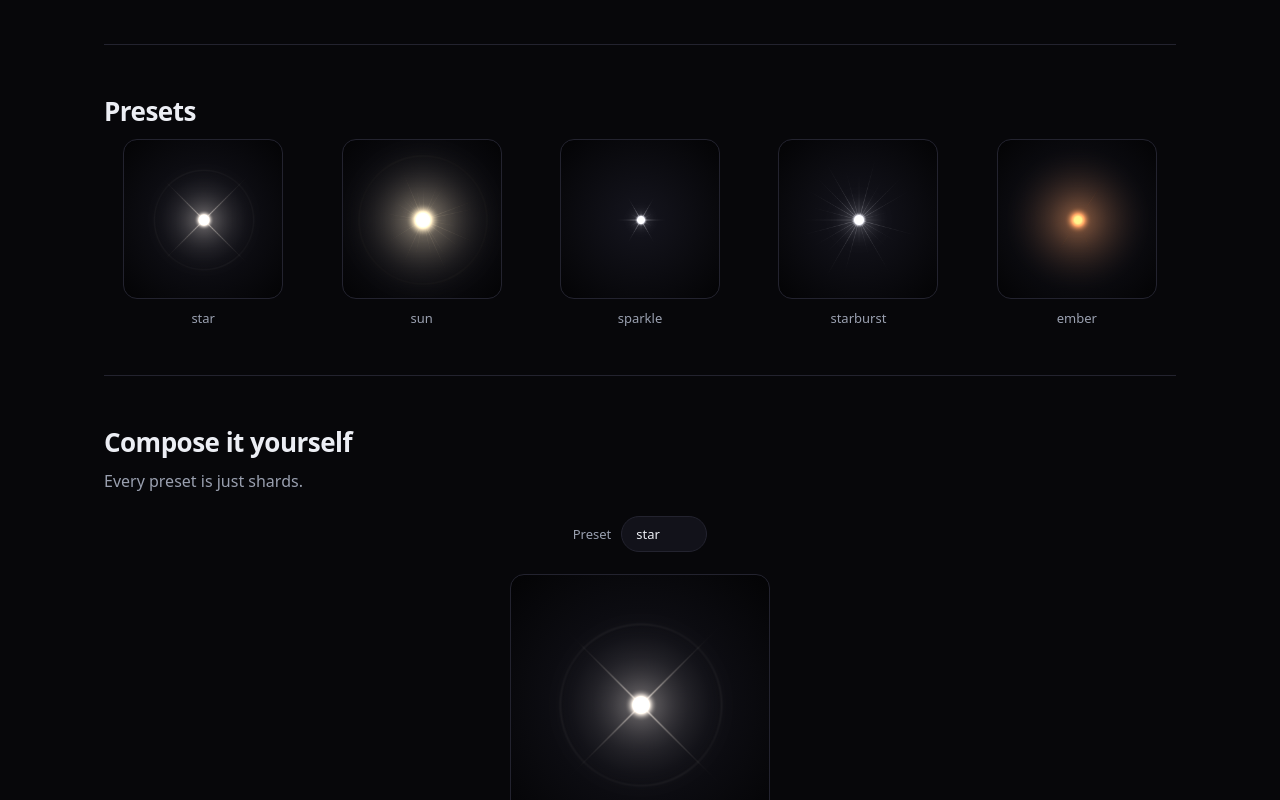
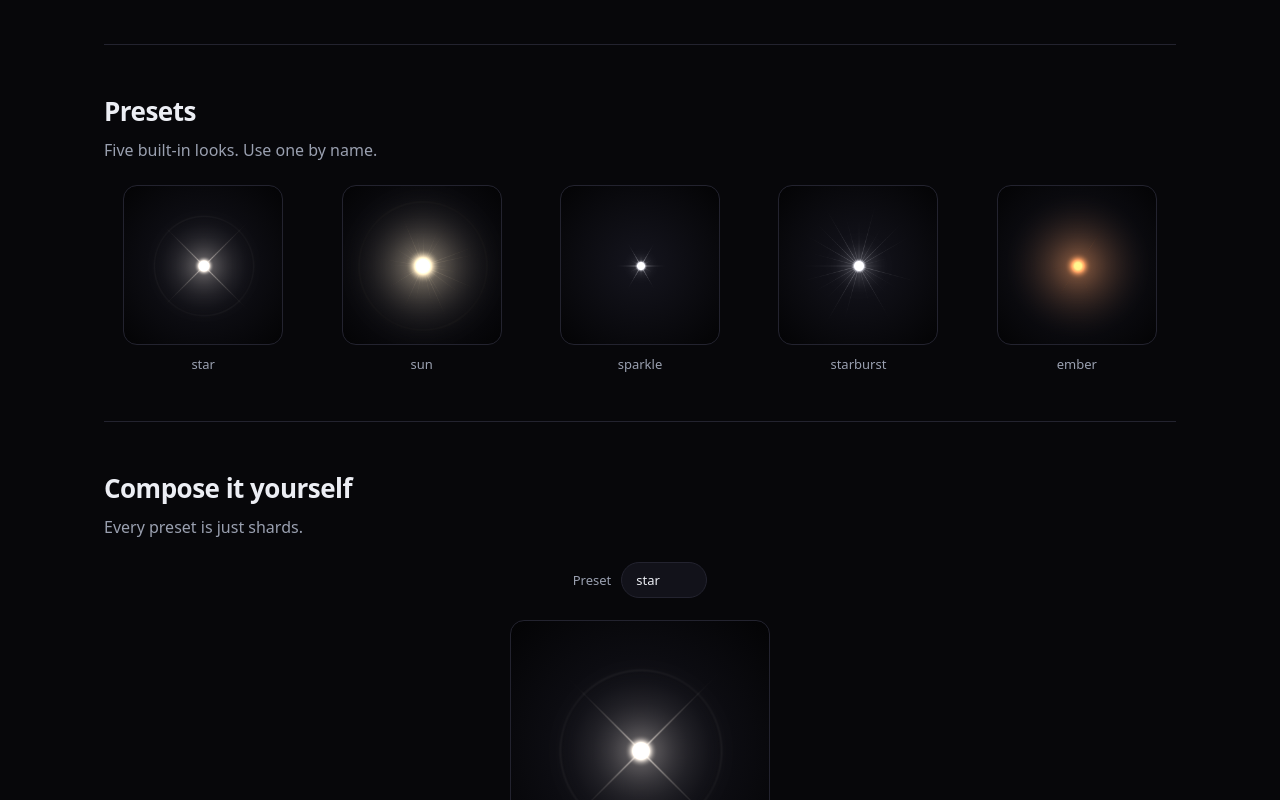
Before and after one commit to jukrapopk/shardlight, a React (Vite) app in the folder apps/demo/: page / in a window 1280 px wide. Shown: the part 1560-2360 px from the top of the page. Built offline with nearby package versions, Linux system fonts and the light colour scheme.

Commit message:
docs(demo): one-liner under Presets: Five built-in looks. Use one by name.

```diff
--- a/apps/demo/src/App.tsx
+++ b/apps/demo/src/App.tsx
@@ -205,6 +205,7 @@ export function App() {
       {/* Presets */}
       <section className="section">
         <h2>Presets</h2>
+        <p className="sub">Five built-in looks. Use one by name.</p>
         <div className="presets">
           {PRESETS.map((name) => (
             <figure key={name} className="preset-card">
```
